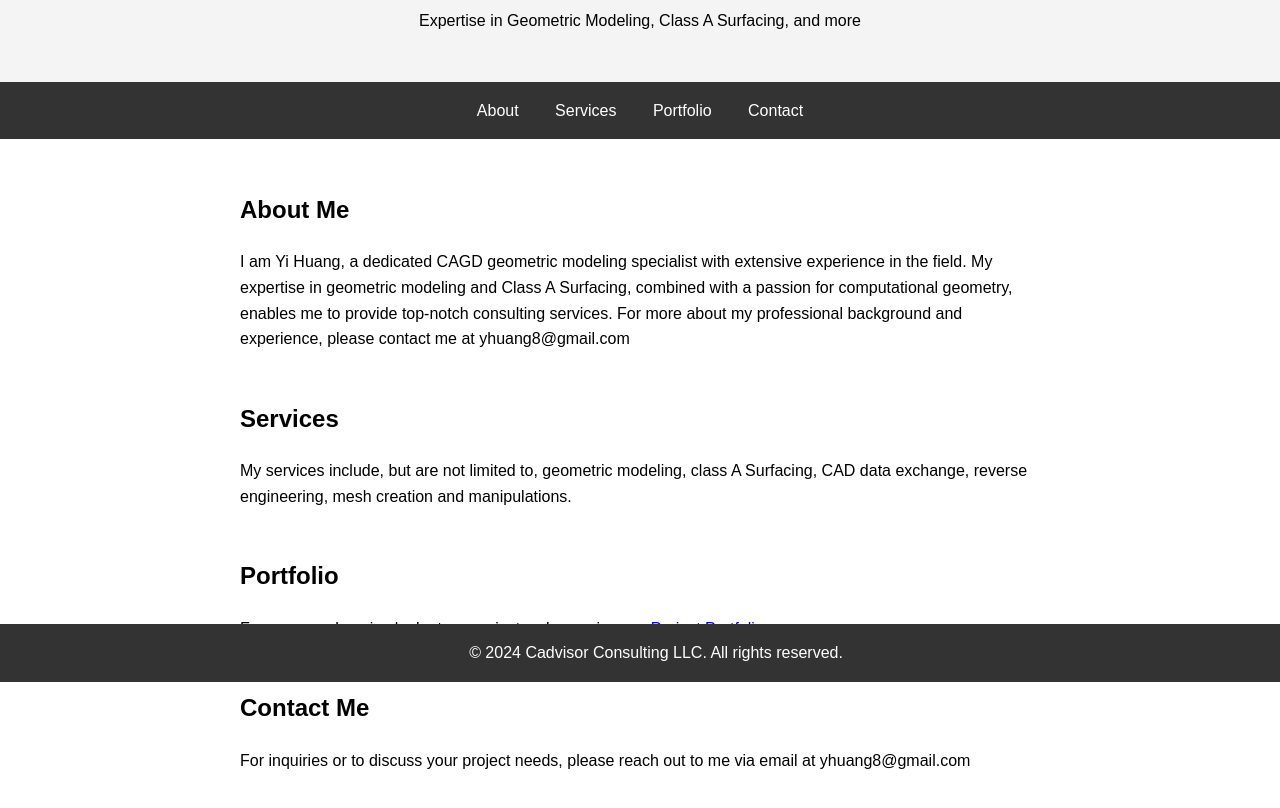
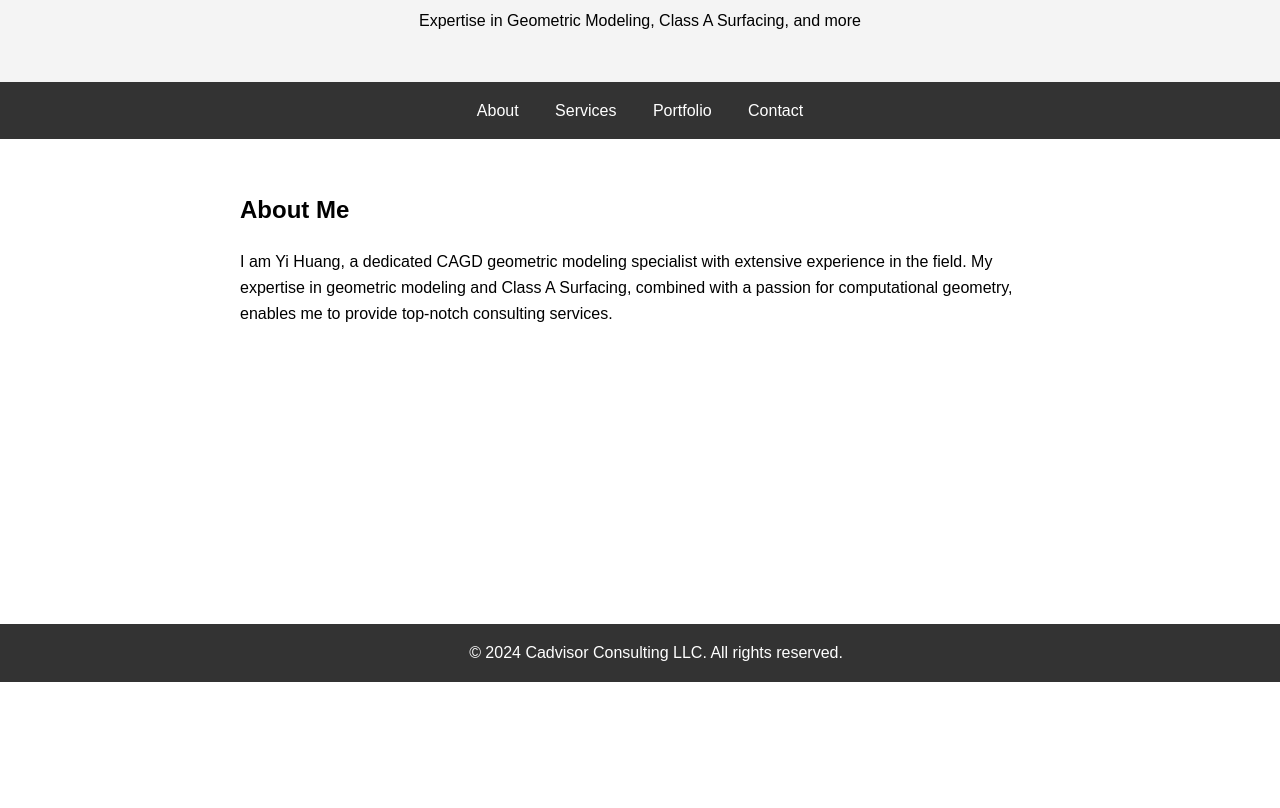
Before and after one commit to cadvisor/cadvisor.github.io, a plain HTML site: page index.html in a window 1280 px wide. Shown: the part 118-926 px from the top of the page. After the commit the page ends 800 px from the top, so only its background shows below. Drawn offline with Linux system fonts and the light colour scheme.

Commit message:
Update index.html

```diff
--- a/index.html
+++ b/index.html
@@ -63,30 +63,15 @@
 
     <nav>
         <a href="#about">About</a>
-        <a href="#services">Services</a>
-        <a href="#portfolio">Portfolio</a>
-        <a href="#contact">Contact</a>
+        <a href="services.html">Services</a>
+        <a href="CadvisorProjects.pdf">Portfolio</a>
+        <a href="contact.html">Contact</a>
     </nav>
 
     <div class="content">
         <div id="about" class="section">
             <h2>About Me</h2>
-            <p>I am Yi Huang, a dedicated CAGD geometric modeling specialist with extensive experience in the field. My expertise in geometric modeling and Class A Surfacing, combined with a passion for computational geometry, enables me to provide top-notch consulting services. For more about my professional background and experience, please contact me at yhuang8@gmail.com</p>
-        </div>
-
-        <div id="services" class="section">
-            <h2>Services</h2>
-            <p>My services include, but are not limited to, geometric modeling, class A Surfacing, CAD data exchange, reverse engineering, mesh creation and manipulations.</p>
-        </div>
-
-        <div id="portfolio" class="section">
-            <h2>Portfolio</h2>
-            <p>For a comprehensive look at my projects, please view my <a href="CadvisorProjects.pdf" target="_blank">Project Portfolio</a>.</p>
-        </div>
-
-        <div id="contact" class="section">
-            <h2>Contact Me</h2>
-            <p>For inquiries or to discuss your project needs, please reach out to me via email at yhuang8@gmail.com</p>
+            <p>I am Yi Huang, a dedicated CAGD geometric modeling specialist with extensive experience in the field. My expertise in geometric modeling and Class A Surfacing, combined with a passion for computational geometry, enables me to provide top-notch consulting services.</p>
         </div>
     </div>
 
```
